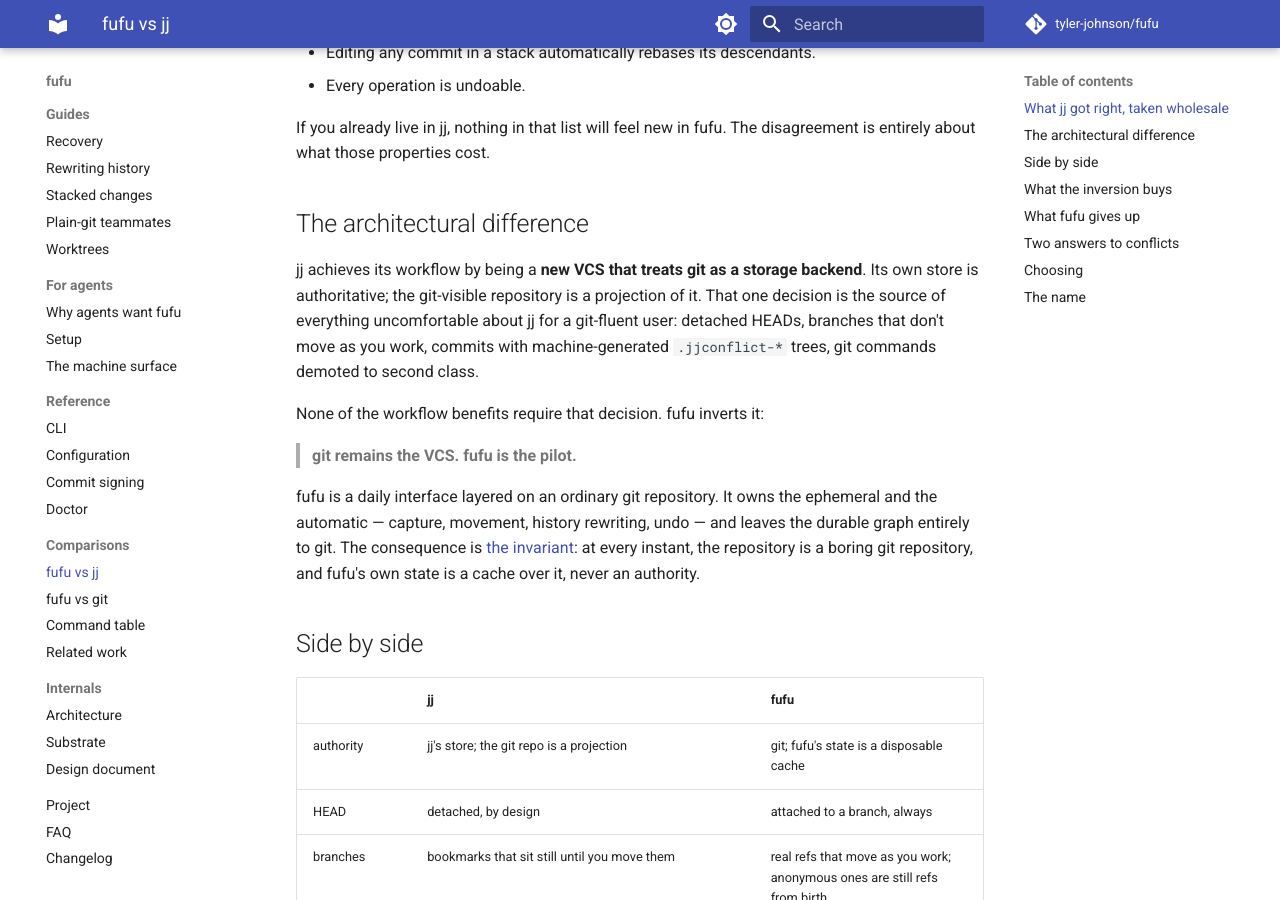
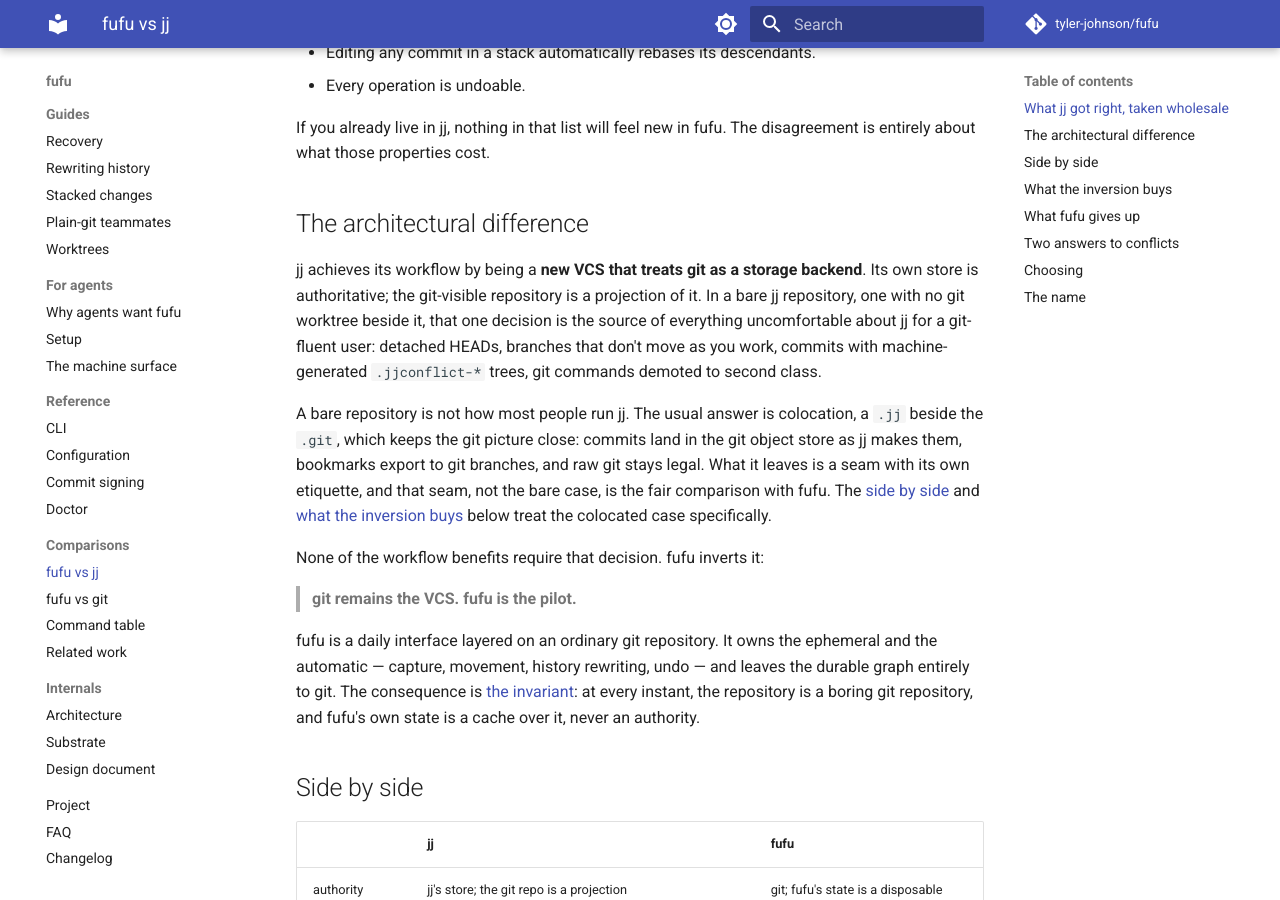
Before and after one commit to tyler-johnson/fufu, an MkDocs documentation site: the page built from docs/comparisons/vs-jj.md, in a window 1280 px wide and 900 px high, scrolled down 391 px. Built offline with MkDocs 1.6.1 and Material for MkDocs 9.7.7, drawn with Linux system fonts in a browser that asks for light colours; comment, search, counter and statistics services are not loaded.

Commit message:
docs: vs-jj puts the colocated case above the architectural argument
The "everything uncomfortable about jj" sentence described a bare jj repository without saying so, and a reader who runs jj colocated, as most do, would read it as a strawman. The sentence now names the bare case, and a short paragraph after it says colocation is the usual answer, what it keeps close, that the remaining seam is the fair comparison, and points at the side-by-side and "What the inversion buys" sections, which already treat the colocated case and keep their fuller treatment. Rows stay where they were. Tower #55.

```diff
--- a/docs/comparisons/vs-jj.md
+++ b/docs/comparisons/vs-jj.md
@@ -15,7 +15,9 @@
 
 ## The architectural difference
 
-jj achieves its workflow by being a **new VCS that treats git as a storage backend**. Its own store is authoritative; the git-visible repository is a projection of it. That one decision is the source of everything uncomfortable about jj for a git-fluent user: detached HEADs, branches that don't move as you work, commits with machine-generated `.jjconflict-*` trees, git commands demoted to second class.
+jj achieves its workflow by being a **new VCS that treats git as a storage backend**. Its own store is authoritative; the git-visible repository is a projection of it. In a bare jj repository, one with no git worktree beside it, that one decision is the source of everything uncomfortable about jj for a git-fluent user: detached HEADs, branches that don't move as you work, commits with machine-generated `.jjconflict-*` trees, git commands demoted to second class.
+
+A bare repository is not how most people run jj. The usual answer is colocation, a `.jj` beside the `.git`, which keeps the git picture close: commits land in the git object store as jj makes them, bookmarks export to git branches, and raw git stays legal. What it leaves is a seam with its own etiquette, and that seam, not the bare case, is the fair comparison with fufu. The [side by side](#side-by-side) and [what the inversion buys](#what-the-inversion-buys) below treat the colocated case specifically.
 
 None of the workflow benefits require that decision. fufu inverts it:
 
```
